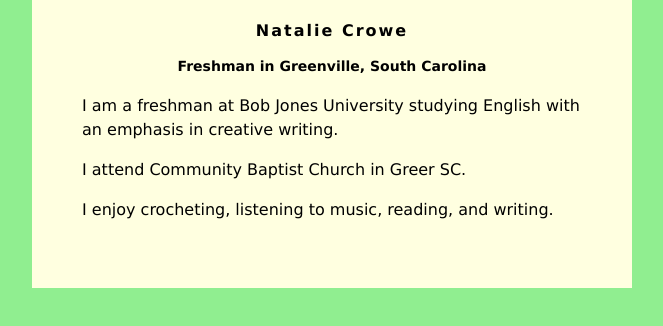
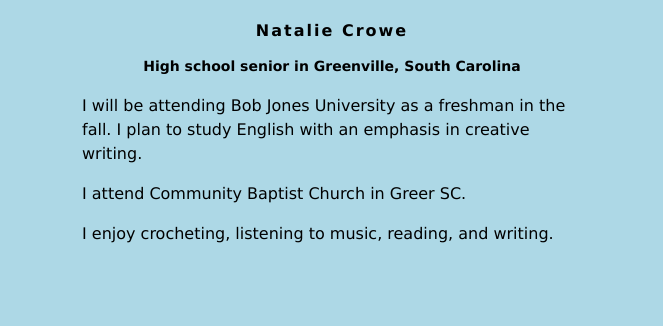
Before and after one commit to ncrow161/ncrow161.github.io, a plain HTML site: page index.html in a window 1280 px wide. Shown: the whole page, without its empty margins (308-971 px from the left). Drawn offline with Linux system fonts and the light colour scheme.

Commit message:
Update index.html

```diff
--- a/index.html
+++ b/index.html
@@ -2,11 +2,11 @@
 <head>
 <style>
 body {
-    background: lightgreen;
+    background: lightblue;
     font-family: Verdana;
 }
 #content {
-    background: lightyellow;
+    background: lightpurple;
     min-width: 200px;
     max-width: 500px;
     padding: 50px;
@@ -31,9 +31,9 @@ h3 {
 <body>
     <div id="content">
         <h1>Natalie Crowe</h1>
-        <h2>Freshman in Greenville, South Carolina</h2>
+        <h2>High school senior in Greenville, South Carolina</h2>
 
-         <p>I am a freshman at Bob Jones University studying English with an emphasis in creative writing.</p>
+         <p>I will be attending Bob Jones University as a freshman in the fall. I plan to study English with an emphasis in creative writing.</p>
          <p>
             I attend Community Baptist Church in Greer SC.
          </p>
```
